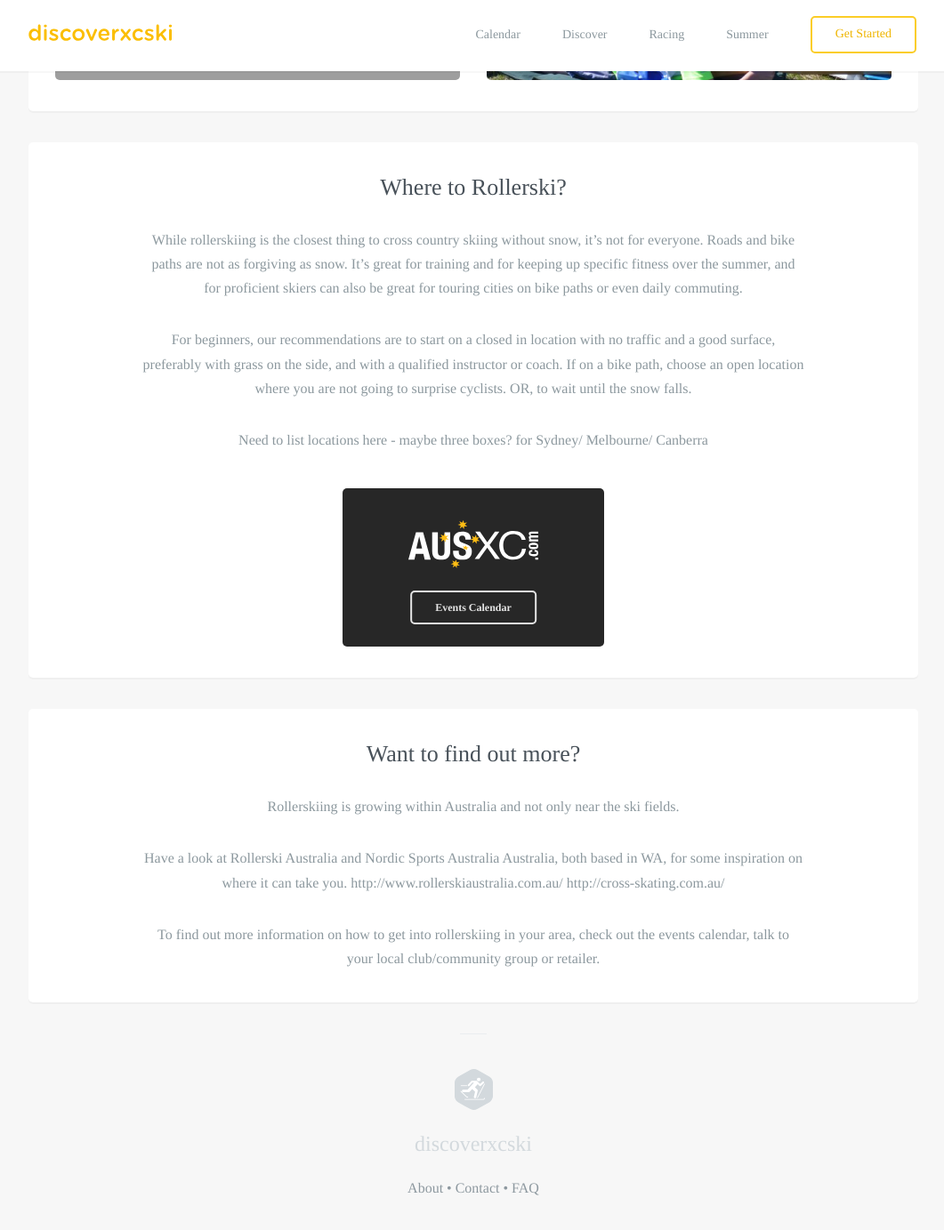
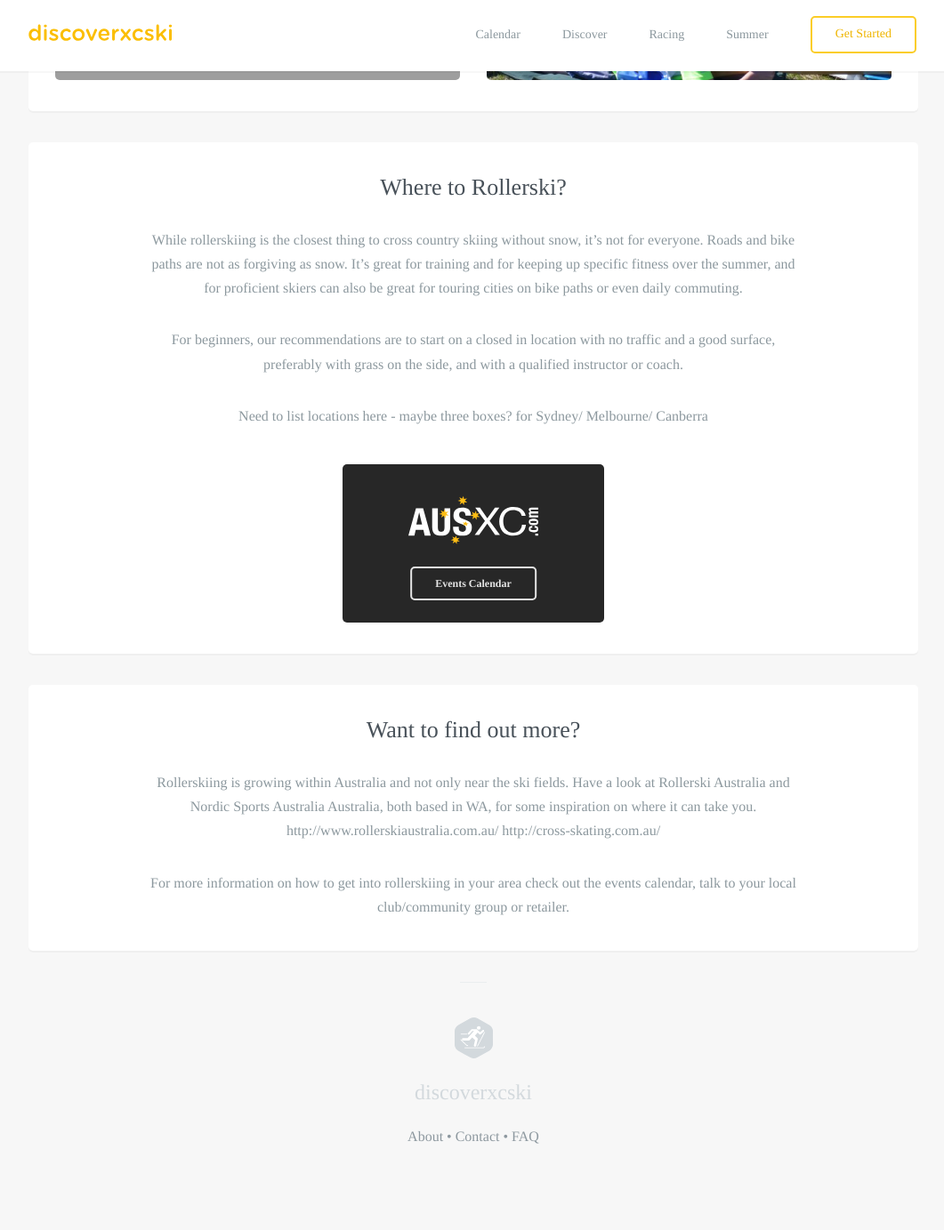
Before and after one commit to robcatto/robcatto.github.io, a Jekyll site: the page built from summer/rollerski/index.html, in a window 1280 px wide and 1400 px high, scrolled down 2740 px. Shown: the top 1383 px of the window at 89% size, without its empty margins (108-1169 px from the left). Built offline with Jekyll 4.4.1, drawn with Linux system fonts in a browser that asks for light colours; some web fonts are replaced; Markdown is read by kramdown in place of the engine named in the settings; after the commit the page ends 4082 px from its top, so only the background shows below that.

Commit message:
Update index.html

```diff
--- a/summer/rollerski/index.html
+++ b/summer/rollerski/index.html
@@ -130,7 +130,7 @@ layout: default
                 <h3>Where to Rollerski?</h3>
                 <p>
                 While rollerskiing is the closest thing to cross country skiing without snow, it’s not for everyone. Roads and bike paths are not as forgiving as snow. It’s great for training and for keeping up specific fitness over the summer, and for proficient skiers can also be great for touring cities on bike paths or even daily commuting.
-                <p>For beginners, our recommendations are to start on a closed in location with no traffic and a good surface, preferably with grass on the side, and with a qualified instructor or coach. If on a bike path, choose an open location where you are not going to surprise cyclists. OR, to wait until the snow falls.
+                <p>For beginners, our recommendations are to start on a closed in location with no traffic and a good surface, preferably with grass on the side, and with a qualified instructor or coach.
 
                 <p>Need to list locations here  - maybe three boxes?  for Sydney/ Melbourne/ Canberra
                 </p>
@@ -183,11 +183,10 @@ layout: default
 
                             <section class="mobile_section">
                     <h3>Want to find out more?</h3>
-                    <p>Rollerskiing is growing within Australia and not only near the ski fields.
-                    <p> Have a look at Rollerski Australia and Nordic Sports Australia Australia, both based in WA, for some inspiration on where it can take you.
+                    <p>Rollerskiing is growing within Australia and not only near the ski fields. Have a look at Rollerski Australia and Nordic Sports Australia Australia, both based in WA, for some inspiration on where it can take you.
 http://www.rollerskiaustralia.com.au/      http://cross-skating.com.au/
 <p>
-To find out more information on how to get into rollerskiing in your area, check out the events calendar, talk to your local club/community group or retailer.
+For more information on how to get into rollerskiing in your area check out the events calendar, talk to your local club/community group or retailer.
 
                     </p>
 
```
